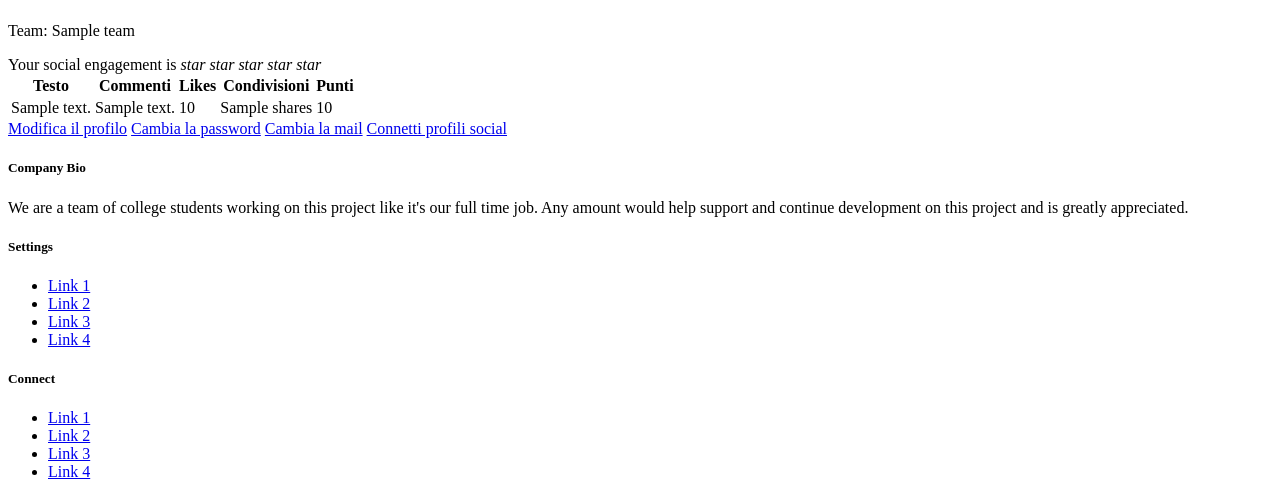
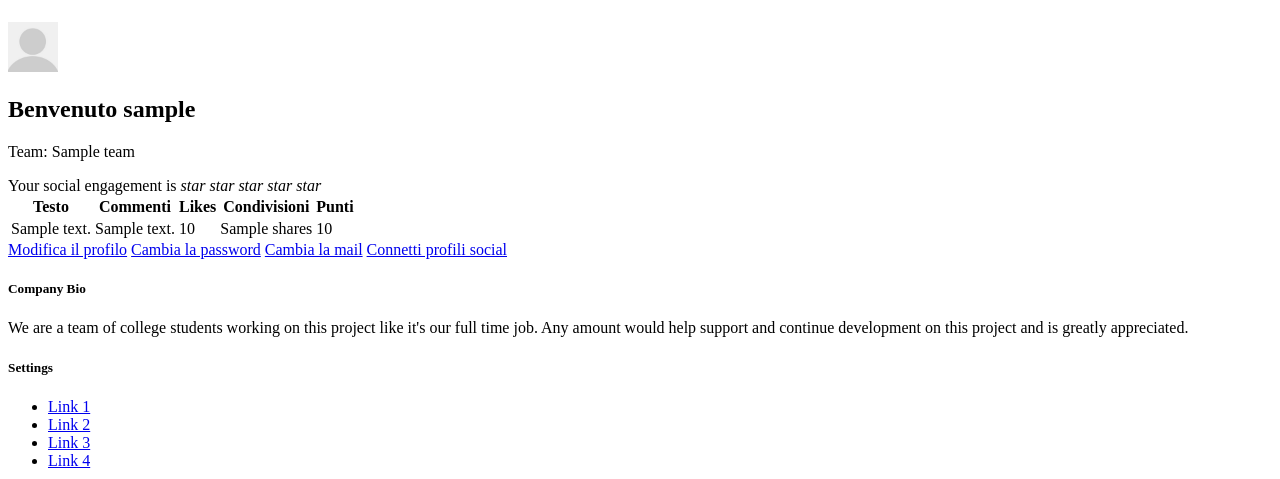
Before and after one commit to parruc/tangoadidas, a Django app: template adidas/templates/adidas/player_detail.html in a window 1280 px wide. Shown: the part 321-800 px from the top of the page. Run offline with Django 3.2, Linux system fonts and the light colour scheme; the template is opened without the code that fills it: most values are stand-ins (such as "Sample title", 1, 10 or a date in 2020); some libraries are stand-ins or nearby versions.

Commit message:
added profile image, fixed profile edit form, added cache beackend in settings and default profile images

```diff
--- a/adidas/models.py
+++ b/adidas/models.py
@@ -2,6 +2,11 @@ from __future__ import unicode_literals
 from datetime import date
 from django.contrib.auth.models import AbstractUser
 from django.db import models
+
+
+def user_directory_path(instance, filename):
+    # file will be uploaded to MEDIA_ROOT/user_<id>/<filename>
+    return 'user_{0}/{1}'.format(instance.username, filename)
 
 
 class Event(models.Model):
@@ -21,6 +26,7 @@ class Event(models.Model):
 class Player(AbstractUser):
     is_leader = models.BooleanField(default=False)
     points = models.ManyToManyField(Event, through='PlayerPoints')
+    image = models.ImageField(upload_to=user_directory_path, null=True, )
 
     class Meta:
         verbose_name = "Giocatore"
--- a/adidas/templates/adidas/player_detail.html
+++ b/adidas/templates/adidas/player_detail.html
@@ -1,4 +1,5 @@
 {% extends "base.html" %}
+{% load thumbnail static %}
 
 {% block head_title %}Il tuo profilo{% endblock %}
 
@@ -6,6 +7,25 @@
 {% block subtitle %}Qui puoi gestire le tue informazioni personali ed i tuoi account social{% endblock subtitle %}
 
 {% block content %}
+
+<div class="col s12 m8 offset-m2 l6 offset-l3">
+  <div class="card-panel grey lighten-5 z-depth-1">
+    <div class="row valign-wrapper">
+      <div class="col s2">
+          {% thumbnail player.image "50x50" crop="center" as im %}
+            <img src="{{ im.url }}" width="{{ im.width }}" height="{{ im.height }}" class="circle responsive-img"/>
+          {% empty %}
+            <img src="{% static 'adidas/img/no_profile_image_50x50.png' %}" width="50" height="50" class="circle responsive-img"/>
+          {% endthumbnail %}
+      </div>
+      <div class="col s10">
+        <span class="black-text">
+          <h2>Benvenuto {{ player.username }}</h2>
+        </span>
+      </div>
+    </div>
+  </div>
+</div>
 
 <div class="team-memberships">
     {% for membership in memberships %}
--- a/adidas/templates/adidas/player_form.html
+++ b/adidas/templates/adidas/player_form.html
@@ -9,7 +9,7 @@
 
 {% block content %}
 
-<form class="login" method="POST" action="{% url 'account_login' %}">
+<form method="POST" enctype="multipart/form-data">
   {% csrf_token %}
   {% form form=form %}{% endform %}
   <button class="btn waves-effect waves-light" type="submit">Salva <i class="material-icons right">send</i></button>
--- a/adidas/views.py
+++ b/adidas/views.py
@@ -53,7 +53,8 @@ class ProfileUpdateView(ProfileObjMixin, UpdateView):
     Uses a form dynamically created for the `Player` model and
     the default model's update template.
     """
-    fields = ["username", ]
+    success_url = reverse_lazy("profile_view")
+    fields = ["username", "image", ]
 
 
 class ProfileDetailView(ProfileObjMixin, DetailView):
```
Also changed, not shown: adidas/admin.py (+8 -1 lines), tangosquadmilano/settings.py (+11 -0 lines), adidas/migrations/0003_player_image.py (added), adidas/static/adidas/img/no_profile_image_300x300.png (added), adidas/static/adidas/img/no_profile_image_50x50.png (added).
